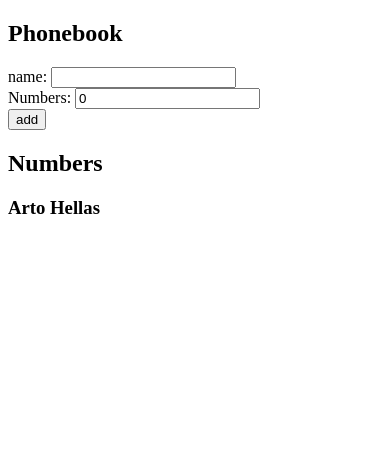
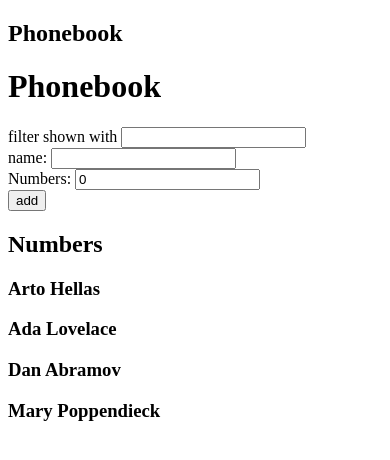
Before and after one commit to Kamrulislam7/fullstackopen, a React (Vite) app in the folder part2/phonebook/: page / in a window 390 px wide. Shown: the top 460 px of the page. Built offline with nearby package versions, Linux system fonts and the light colour scheme.

Commit message:
phonebook_2.9

```diff
--- a/part2/phonebook/src/App.jsx
+++ b/part2/phonebook/src/App.jsx
@@ -1,22 +1,21 @@
 import { useState } from "react";
 
 const App = () => {
-  const [persons, setPersons] = useState([{ name: "Arto Hellas", id: 1 }]);
+  const [persons, setPersons] = useState([
+    { name: "Arto Hellas", id: 1 },
+    { name: "Ada Lovelace", number: "39-44-5323523", id: 2 },
+    { name: "Dan Abramov", number: "12-43-234345", id: 3 },
+    { name: "Mary Poppendieck", number: "39-23-6423122", id: 4 },
+  ]);
   const [newName, setNewName] = useState("");
   const [newNumber, setNewNumber] = useState(0);
-  console.log(persons);
+  const [filter, setFilter] = useState("");
 
   const handelName = (e) => {
-    console.log(e.target.value);
-    console.log(persons);
-
     setNewName(e.target.value);
   };
 
   const handelNumber = (e) => {
-    console.log(e.target.value);
-    console.log(persons);
-
     setNewNumber(e.target.value);
   };
 
@@ -29,19 +28,29 @@
       id: String(persons.length + 1),
     };
 
-    console.log(persons);
-
     persons.find((data) => data.name === newName)
       ? alert(`${newName} is already added to phonebook`)
       : setPersons(persons.concat(newObjrect));
 
     setNewName("");
     setNewNumber(0);
-    console.log(persons);
   };
+
+  const searchHandle = (e) => {
+    setFilter(e.target.value);
+  };
+
+  const personsToShow = persons.filter((person) =>
+    person.name.toLowerCase().includes(filter.toLowerCase()),
+  );
   return (
     <div>
       <h2>Phonebook</h2>
+      <h1>Phonebook</h1>
+      <div>
+        filter shown with{" "}
+        <input type="text" value={filter} onChange={searchHandle} />
+      </div>
       <form onSubmit={addPerson}>
         <div>
           name: <input value={newName} onChange={handelName} />
@@ -55,7 +64,7 @@
         </div>
       </form>
       <h2>Numbers </h2>
-      {persons.map((person) => (
+      {personsToShow.map((person) => (
         <Person person={person} key={person.id} />
       ))}
     </div>
@@ -63,7 +72,13 @@
 };
 
 export default App;
-
+const Later = ({ leter }) => {
+  return (
+    <h3>
+      {leter.name} {leter.phone}
+    </h3>
+  );
+};
 const Person = ({ person }) => {
   return (
     <h3>
```
